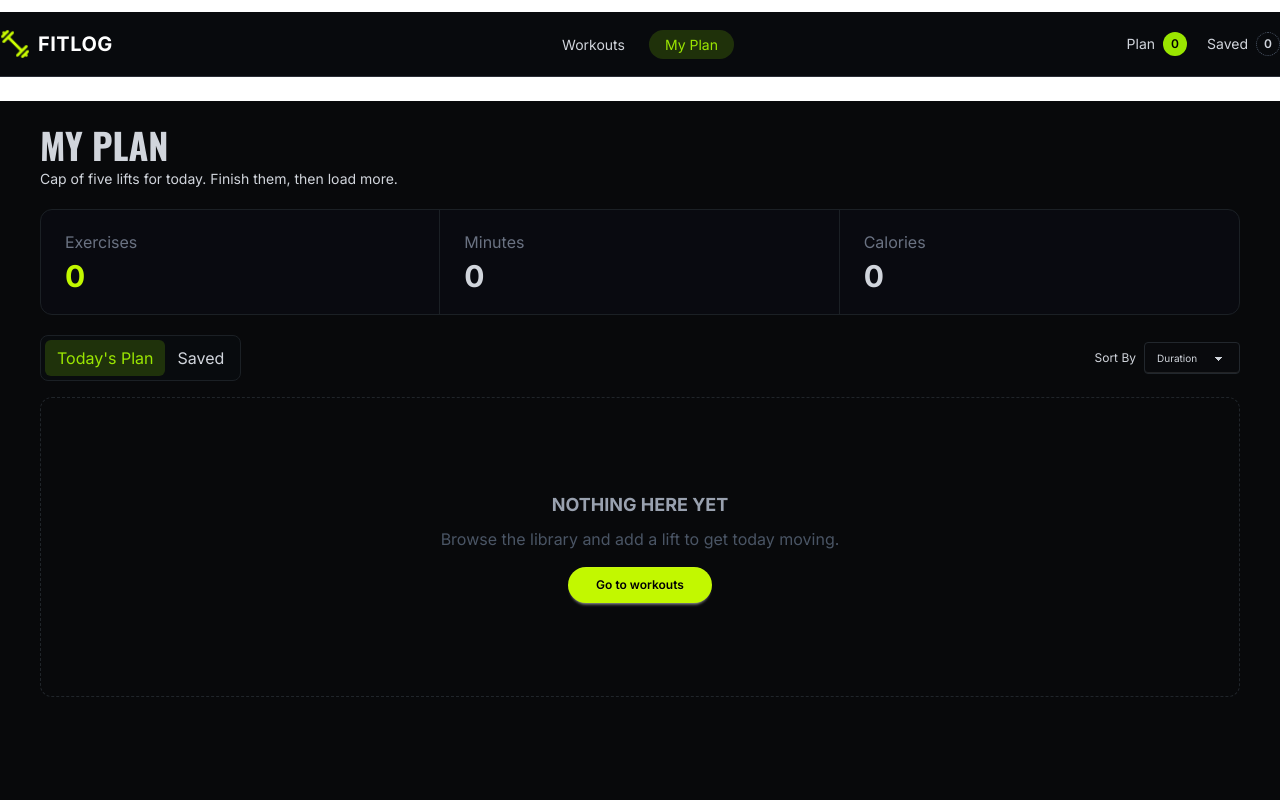
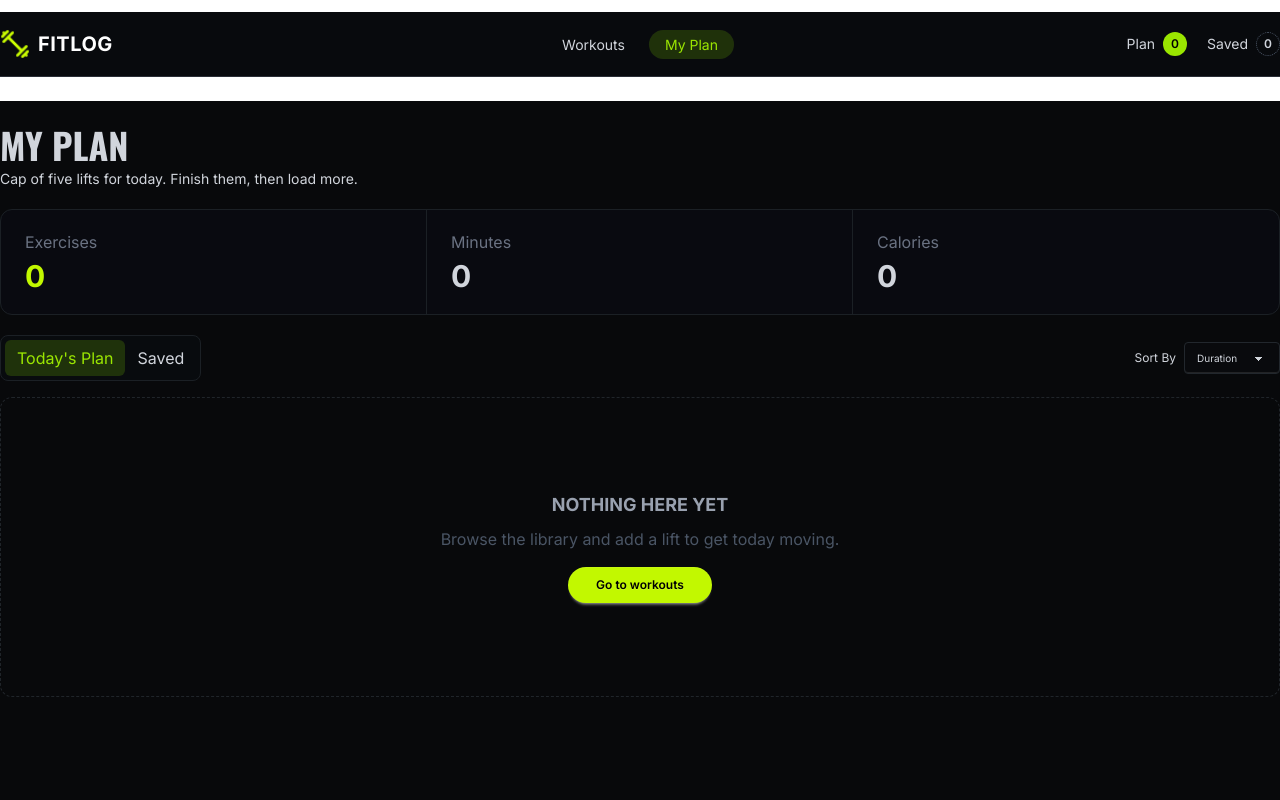
Before and after one commit to shahin6452/Fit-Log-Website, a Next.js app: page /my-plan in a window 1280 px wide. Shown: the top 800 px of the page. Built offline with nearby package versions, Linux system fonts and the light colour scheme.

Commit message:
plan screen

```diff
--- a/src/app/my-plan/page.jsx
+++ b/src/app/my-plan/page.jsx
@@ -93,7 +93,8 @@ const PlanPage = () => {
     };
 
     return (
-        <main className="min-h-screen bg-[#08090b] px-4 py-6 text-white sm:px-6 md:px-8 lg:px-10">
+        <main className="min-h-screen bg-[#08090b] text-white">
+            <div className="container mx-auto px-4 py-6 sm:px-6 lg:px-0">
 
                 {loading ? (
                     <div className="py-20 text-center text-sm text-gray-500">
@@ -351,7 +352,7 @@ const PlanPage = () => {
 
                     </div>
                 )}
-
+            </div>
         </main>
     );
 };
```
Lines whose indentation alone changed are shown as unchanged.
